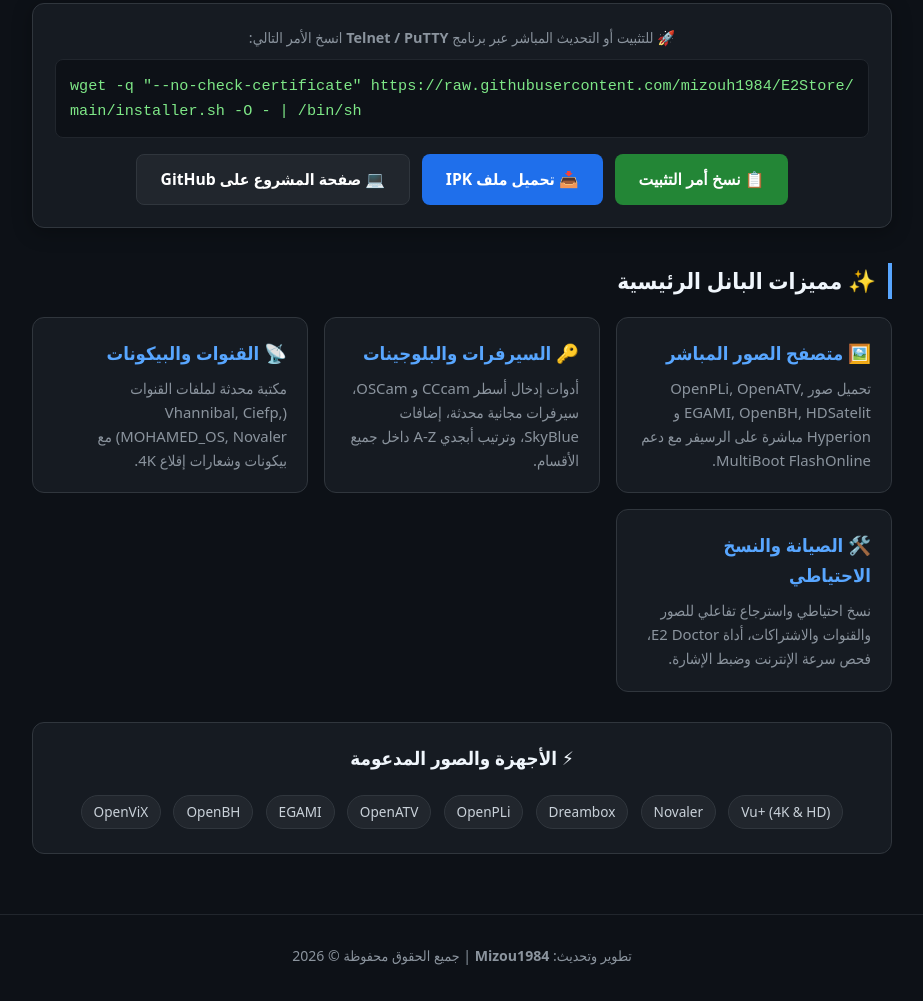
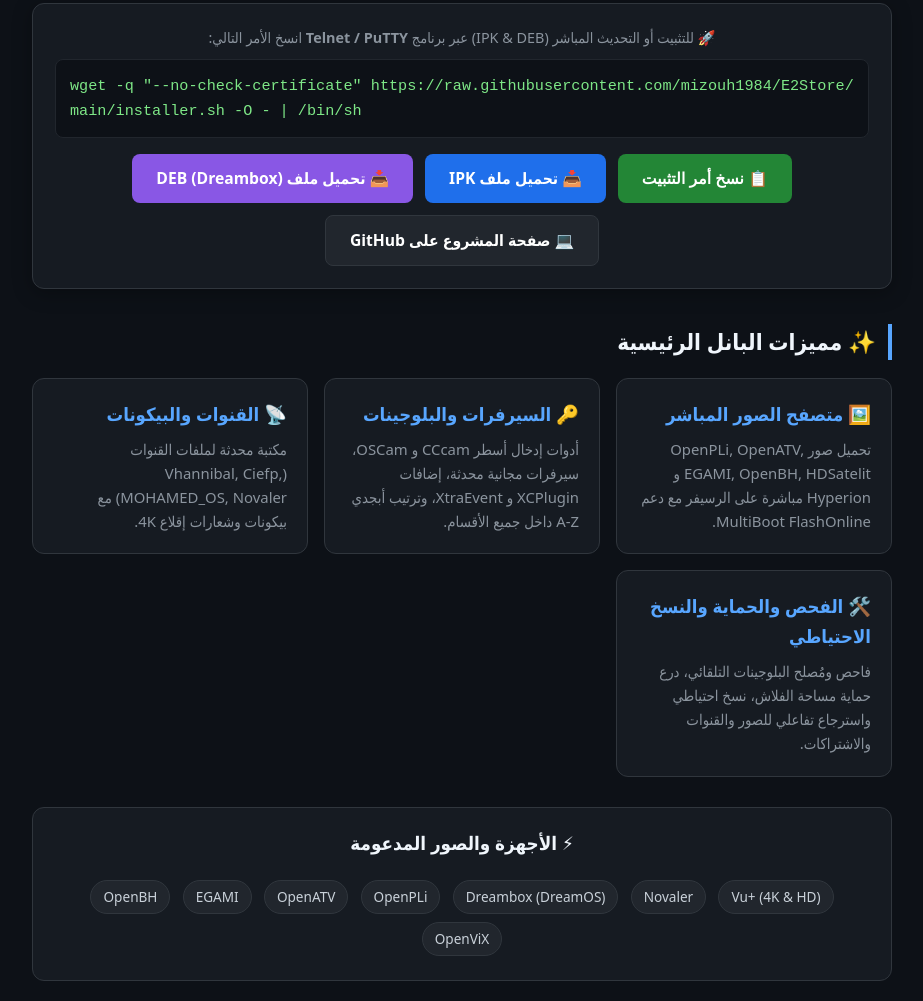
Before and after one commit to mizouh1984/E2Store, a plain HTML site: page index.html in a window 1280 px wide. Shown: the part 593-1594 px from the top of the page, without its empty margins (178-1101 px from the left). Drawn offline with Linux system fonts and the light colour scheme.

Commit message:
Update meta tags and improve content in index.html
Updated meta tags for description, keywords, and author. Modified installation instructions and enhanced feature descriptions.

```diff
--- a/index.html
+++ b/index.html
@@ -23,6 +23,8 @@
     .btn:hover { background: #2ea043; }
     .btn-blue { background: #1f6feb; }
     .btn-blue:hover { background: #388bfd; }
+    .btn-purple { background: #8957e5; }
+    .btn-purple:hover { background: #a371f7; }
     .btn-gray { background: #21262d; border: 1px solid #30363d; }
     .btn-gray:hover { background: #30363d; }
     .section-title { color: #f0f6fc; font-size: 1.4rem; margin: 35px 0 18px; border-right: 4px solid #58a6ff; padding-right: 12px; }
@@ -47,17 +49,19 @@
       <img src="https://img.shields.io/github/downloads/mizouh1984/E2Store/latest/total?style=for-the-badge&label=Latest%20Downloads&color=orange" alt="Latest Downloads">
     </div>
   </div>
+
   <div class="container">
     <div class="cmd-box">
-      <span class="cmd-label">🚀 للتثبيت أو التحديث المباشر عبر برنامج <b>Telnet / PuTTY</b> انسخ الأمر التالي:</span>
+      <span class="cmd-label">🚀 للتثبيت أو التحديث المباشر (IPK & DEB) عبر برنامج <b>Telnet / PuTTY</b> انسخ الأمر التالي:</span>
       <div class="cmd-code" id="telnet-cmd">wget -q "--no-check-certificate" https://raw.githubusercontent.com/mizouh1984/E2Store/main/installer.sh -O - | /bin/sh</div>
       <div class="actions">
         <button class="btn" id="copy-btn" onclick="copyCmd()">📋 نسخ أمر التثبيت</button>
         <a class="btn btn-blue" href="https://github.com/mizouh1984/E2Store/releases/latest">📥 تحميل ملف IPK</a>
+        <a class="btn btn-purple" href="https://github.com/mizouh1984/E2Store/releases/latest">📥 تحميل ملف DEB (Dreambox)</a>
         <a class="btn btn-gray" href="https://github.com/mizouh1984/E2Store">💻 صفحة المشروع على GitHub</a>
       </div>
+    </div>
 
-    </div>
     <h2 class="section-title">✨ مميزات البانل الرئيسية</h2>
     <div class="grid">
       <div class="card">
@@ -66,15 +70,15 @@
       </div>
       <div class="card">
         <h3>🔑 السيرفرات والبلوجينات</h3>
-        <p>أدوات إدخال أسطر CCcam و OSCam، سيرفرات مجانية محدثة، إضافات SkyBlue، وترتيب أبجدي A-Z داخل جميع الأقسام.</p>
+        <p>أدوات إدخال أسطر CCcam و OSCam، سيرفرات مجانية محدثة، إضافات XCPlugin و XtraEvent، وترتيب أبجدي A-Z داخل جميع الأقسام.</p>
       </div>
       <div class="card">
         <h3>📡 القنوات والبيكونات</h3>
         <p>مكتبة محدثة لملفات القنوات (Vhannibal, Ciefp, MOHAMED_OS, Novaler) مع بيكونات وشعارات إقلاع 4K.</p>
       </div>
       <div class="card">
-        <h3>🛠️ الصيانة والنسخ الاحتياطي</h3>
-        <p>نسخ احتياطي واسترجاع تفاعلي للصور والقنوات والاشتراكات، أداة E2 Doctor، فحص سرعة الإنترنت وضبط الإشارة.</p>
+        <h3>🛠️ الفحص والحماية والنسخ الاحتياطي</h3>
+        <p>فاحص ومُصلح البلوجينات التلقائي، درع حماية مساحة الفلاش، نسخ احتياطي واسترجاع تفاعلي للصور والقنوات والاشتراكات.</p>
       </div>
     </div>
 
@@ -82,7 +86,7 @@
       <h3 style="margin-top:0; color:#f0f6fc;">⚡ الأجهزة والصور المدعومة</h3>
       <span class="tag">Vu+ (4K & HD)</span>
       <span class="tag">Novaler</span>
-      <span class="tag">Dreambox</span>
+      <span class="tag">Dreambox (DreamOS)</span>
       <span class="tag">OpenPLi</span>
       <span class="tag">OpenATV</span>
       <span class="tag">EGAMI</span>
```
Lines whose indentation alone changed are shown as unchanged.
